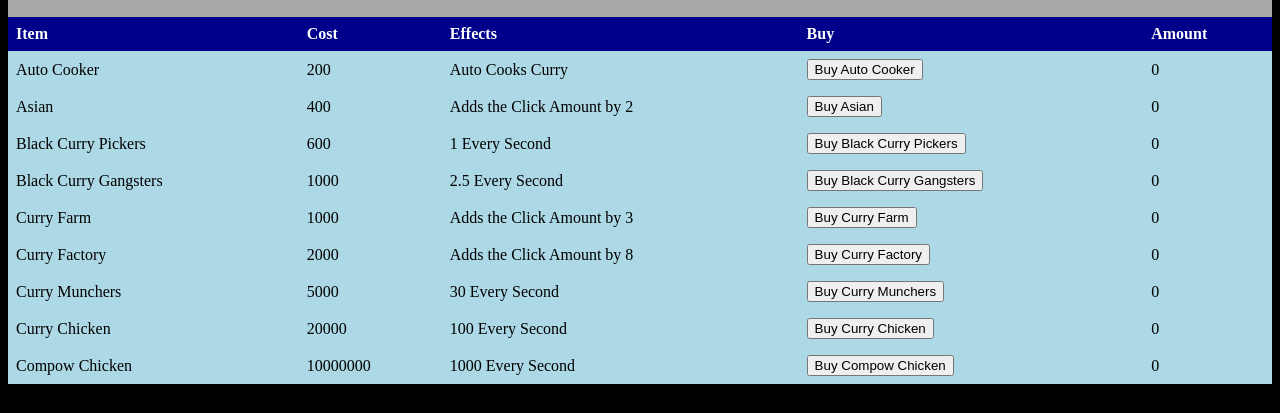
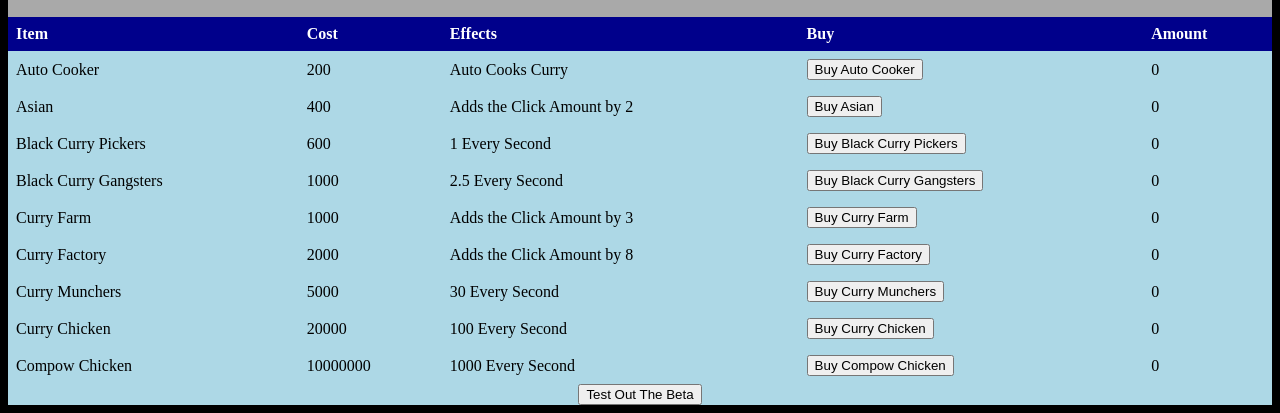
Before and after one commit to JakeAnderson14/CurryClicker.github.io, a plain HTML site: page index.html in a window 1280 px wide. Shown: the part 654-1067 px from the top of the page. Before the commit the page ends 1046 px from the top, so only its background shows below. Drawn offline with Linux system fonts and the light colour scheme.

Commit message:
Update index.html

```diff
--- a/index.html
+++ b/index.html
@@ -96,9 +96,11 @@
 						<td id="AmCompow"></td>
 					</tr>
 				</table>
+				<button onclick="BetaTester()">Test Out The Beta</button>
 				</center>
 
-				<!-- <button onClick="JakeIsTheBest();">De-Bug</button> -->
+				<!-- <button onClick="JakeIsTheBest();">De-Bug</button>
+				<button onClick="save();">Save Game</button> -->
 			</div>
 		</div>
 	</body>
```
